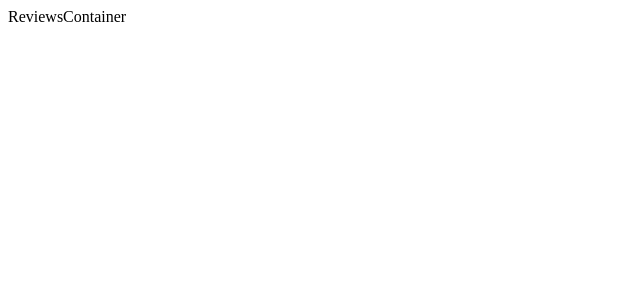
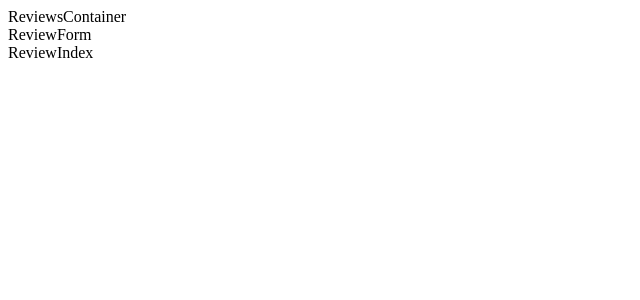
Before and after one commit to corbinarnett/vinylFile-frontend, a React (Create React App) app: page /albums/1 in a window 1280 px wide. Shown: the top 300 px of the page, without its empty margins (0-640 px from the left). Built offline with nearby package versions, Linux system fonts and the light colour scheme; no server answers.

Commit message:
create review index and review form

```diff
--- a/src/components/AlbumProfile.js
+++ b/src/components/AlbumProfile.js
@@ -9,9 +9,11 @@ function AlbumProfile(props) {
   return (
     <div>
       <ReviewsContainer />
-      {album ? album.reviews.map((review) => review.content) : null}
+      {album ? album.name : null}
     </div>
   )
 }
 
 export default AlbumProfile
+
+// currently this is being sent props from the AlbumsContainer
--- /dev/null
+++ b/src/components/ReviewForm.js
@@ -0,0 +1,19 @@
+import React, { Component } from 'react'
+
+class ReviewForm extends Component {
+
+  state = {
+    username: '',
+    content: '',
+    rating: ''
+  }
+  render() {
+    return (
+      <div>
+        ReviewForm
+      </div>
+    )
+  }
+}
+
+export default ReviewForm
--- /dev/null
+++ b/src/components/ReviewIndex.js
@@ -0,0 +1,11 @@
+import React from 'react'
+
+function ReviewIndex(props) {
+  return (
+    <div>
+      ReviewIndex
+    </div>
+  )
+}
+
+export default ReviewIndex
--- a/src/containers/ReviewsContainer.js
+++ b/src/containers/ReviewsContainer.js
@@ -1,10 +1,14 @@
 import React, { Component } from 'react'
+import ReviewForm from '../components/ReviewForm'
+import ReviewIndex from '../components/ReviewIndex'
 
 class ReviewsContainer extends Component {
   render() {
     return (
       <div>
         ReviewsContainer
+        <ReviewForm/>
+        <ReviewIndex/>
       </div>
     )
   }
```
